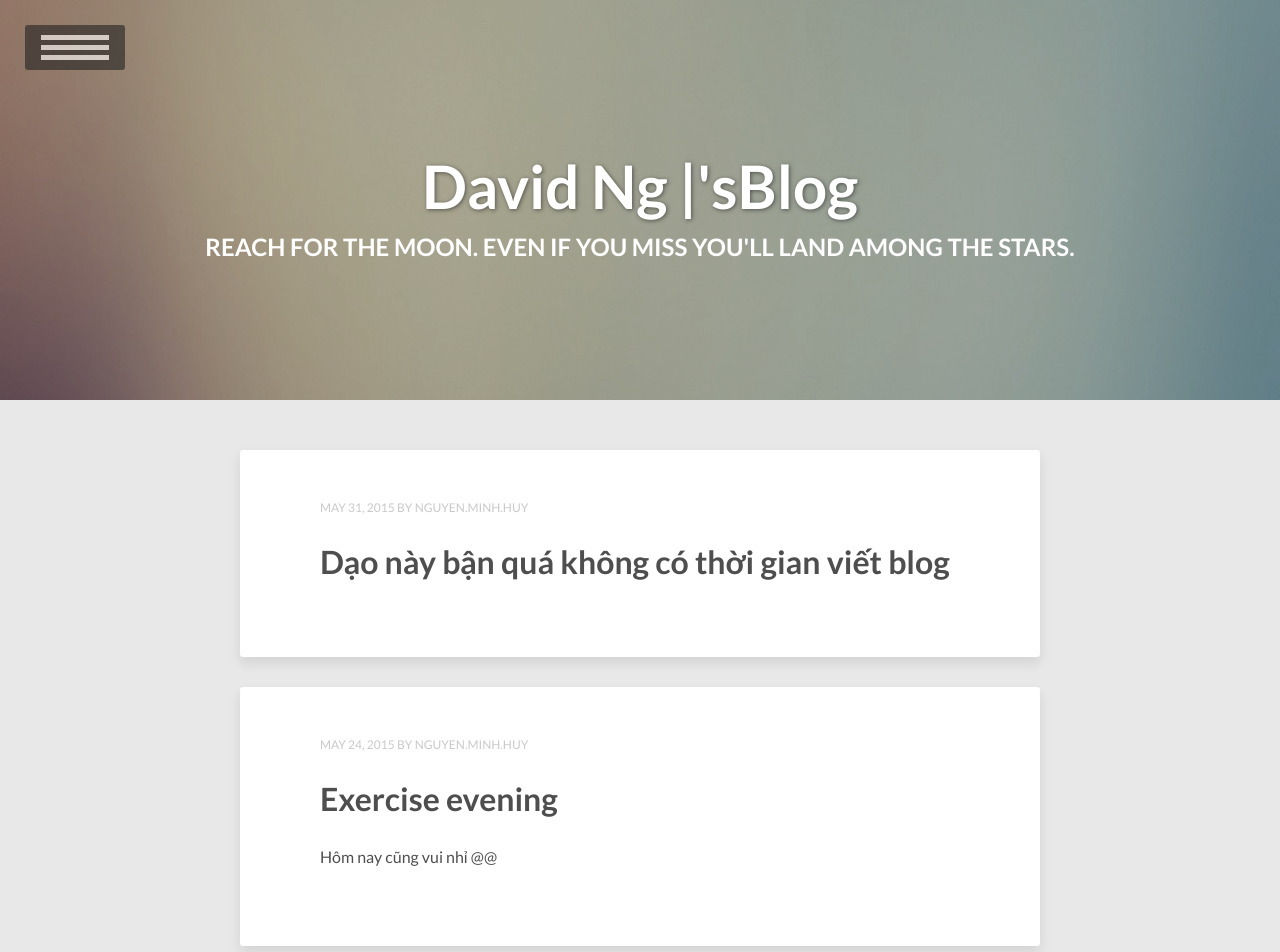
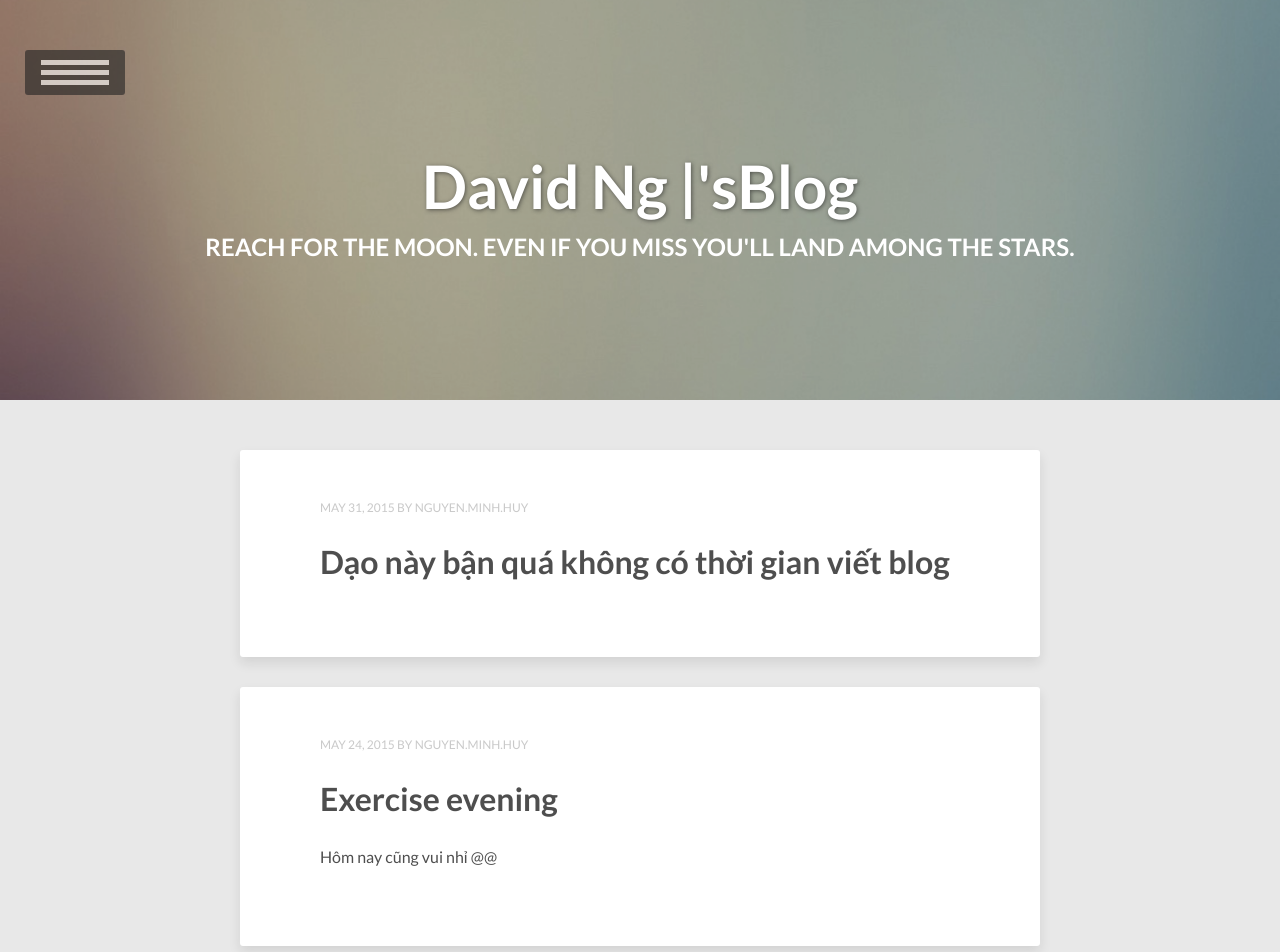
Before and after one commit to vareisen/vareisen.github.io, a Jekyll site: the page built from index.html, in a window 1280 px wide and 1400 px high. Shown: the top 952 px of the window. Built offline with Jekyll 4.4.1, drawn with Linux system fonts in a browser that asks for light colours; the list of posts is cut into pages by our own code.

Commit message:
Update _dl-menu.scss

```diff
--- a/_sass/_dl-menu.scss
+++ b/_sass/_dl-menu.scss
@@ -13,14 +13,15 @@
 	@media #{$medium} {
 		position: fixed;
 		max-width: 175px;
-		top: 25px;
+		top: 50px;
 		left: 25px;
 	}
 	button {
 		top: 0;
 		left: 0;
 		background: $comp-color;
-		border: none;
+		border: 2px;
+		border-color: #fff;
 		width: 100px;
 		height: 45px;
 		text-indent: -900em;
```
